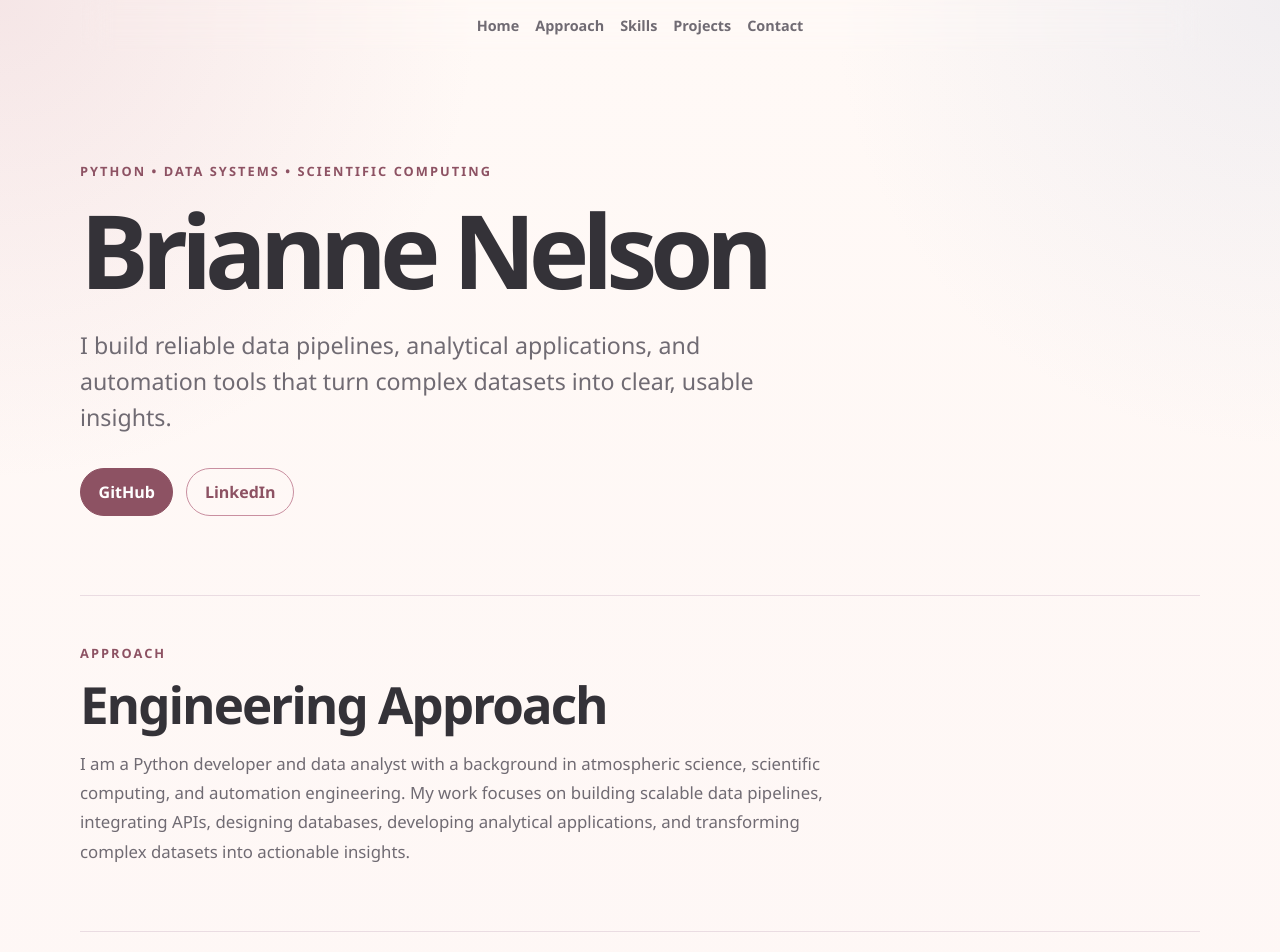
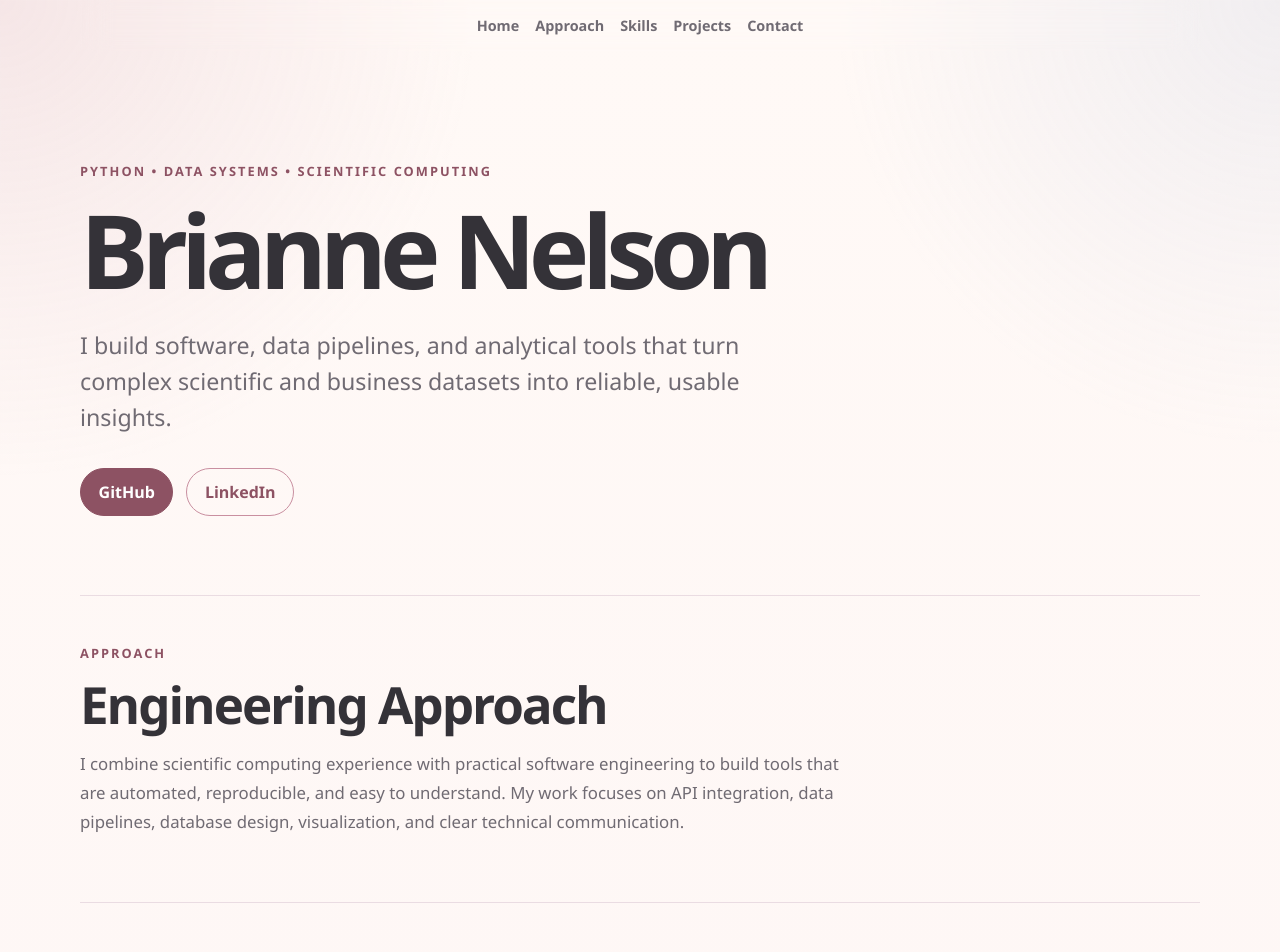
Before and after one commit to briannemg/portfolio, a React (Vite) app: page / in a window 1280 px wide. Shown: the top 952 px of the page. Built offline with nearby package versions, Linux system fonts and the light colour scheme.

Commit message:
copy: refine portfolio hero and contact messaging

```diff
--- a/src/components/About.jsx
+++ b/src/components/About.jsx
@@ -3,7 +3,7 @@ import { profile } from "../data/profile";
 function About() {
   return (
     <section className="about" id="about">
-      <p className="eyebrow">Approach</p>
+      <p className="eyebrow">{profile.aboutEyebrow}</p>
       <h2>{profile.aboutTitle}</h2>
 
       <p>{profile.aboutDescription}</p>
--- a/src/components/Footer.jsx
+++ b/src/components/Footer.jsx
@@ -12,6 +12,7 @@ function Footer() {
         <a href={profile.linkedinUrl} target="_blank" rel="noreferrer">
           LinkedIn
         </a>
+        <a href={`mailto:${profile.email}`}>Email</a>
       </div>
     </footer>
   );
--- a/src/data/profile.js
+++ b/src/data/profile.js
@@ -1,11 +1,21 @@
 export const profile = {
   name: "Brianne Nelson",
+
   tagline: "Python • Data Systems • Scientific Computing",
+
   heroDescription:
-    "I build reliable data pipelines, analytical applications, and automation tools that turn complex datasets into clear, usable insights.",
+    "I build software, data pipelines, and analytical tools that turn complex scientific and business datasets into reliable, usable insights.",
+
+  aboutEyebrow: "Approach",
+
   aboutTitle: "Engineering Approach",
+
   aboutDescription:
-    "I am a Python developer and data analyst with a background in atmospheric science, scientific computing, and automation engineering. My work focuses on building scalable data pipelines, integrating APIs, designing databases, developing analytical applications, and transforming complex datasets into actionable insights.",
+    "I combine scientific computing experience with practical software engineering to build tools that are automated, reproducible, and easy to understand. My work focuses on API integration, data pipelines, database design, visualization, and clear technical communication.",
+
   githubUrl: "https://github.com/briannemg",
+
   linkedinUrl: "https://www.linkedin.com/in/brianne-gerber-nelson/",
+
+  email: "briannemg@icloud.com",
 };
```
